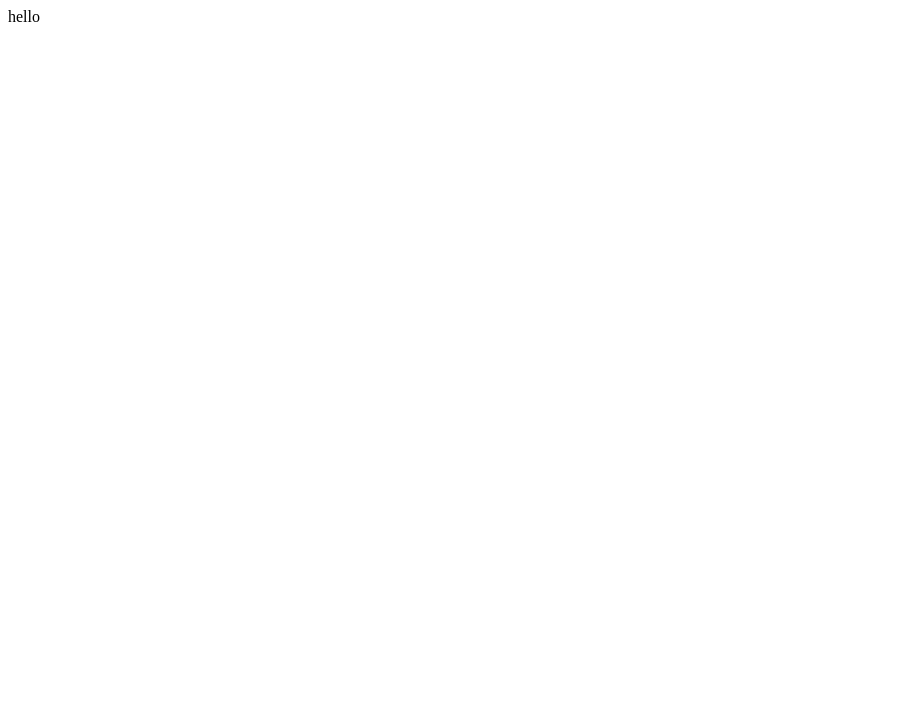
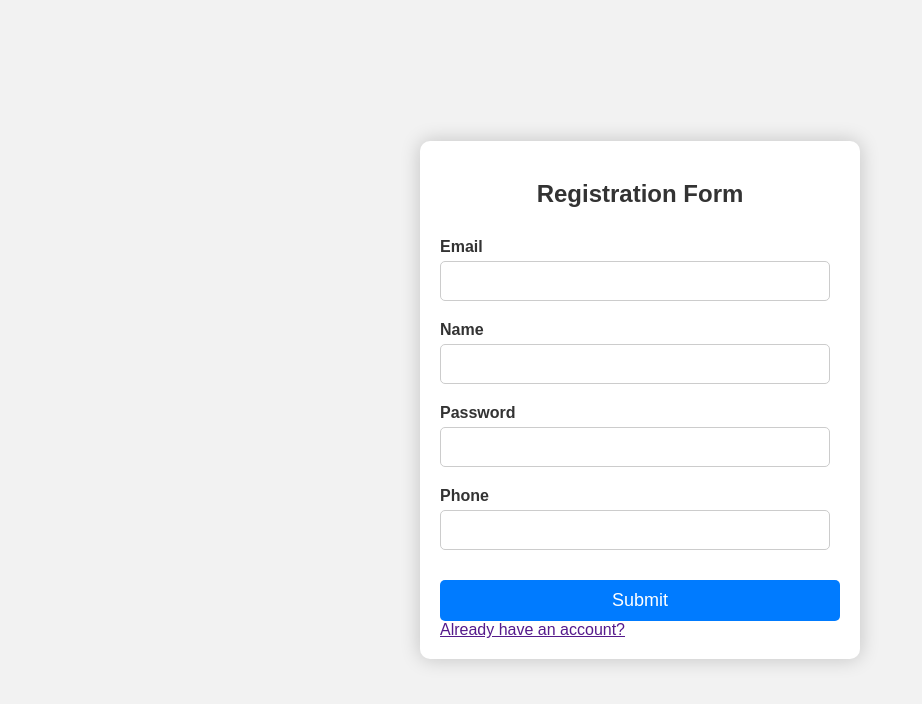
Before and after one commit to pushitchaudhary/foodNp-FrontEnd, a React (Vite) app: page /registration in a window 1280 px wide. Shown: the top 704 px of the page, without its empty margins (0-922 px from the left). Built offline with nearby package versions, Linux system fonts and the light colour scheme.

Commit message:
login front end

```diff
--- a/package.json
+++ b/package.json
@@ -11,7 +11,8 @@
   },
   "dependencies": {
     "react": "^18.2.0",
-    "react-dom": "^18.2.0"
+    "react-dom": "^18.2.0",
+    "react-router-dom": "^6.18.0"
   },
   "devDependencies": {
     "@types/react": "^18.2.15",
--- a/src/App.jsx
+++ b/src/App.jsx
@@ -1,11 +1,18 @@
+import {BrowserRouter, Routes, Route} from 'react-router-dom'
+import './App.css'
+import Login from './login/Login'
+import Registration from './registration/registration'
 
-import './App.css'
 
 function App() {
 
   return (
     <>
-    hello
+    <BrowserRouter>
+      <Routes>
+        <Route path='/registration' element={ <Registration/> } />
+      </Routes>
+    </BrowserRouter>
     </>
   )
 }
--- /dev/null
+++ b/src/login/Login.jsx
@@ -0,0 +1,27 @@
+import React from 'react'
+import './login.css'
+function Login() {
+  return (
+    <>
+        <body>
+            <div className="container">
+                <form>
+                    <h2 className='Registration'>Login Form</h2>
+                    <div className="form-group">
+                        <label htmlFor="userEmail">Email</label>
+                        <input type="email" id="userEmail" name="userEmail"  />
+                    </div>
+                    <div className="form-group">
+                        <label htmlFor="userPassword">Password</label>
+                        <input type="password" id="userPassword" name="userPassword" />
+                    </div>
+                    <button type="submit">Submit</button>
+                </form>
+                <a href="">Already have an account?</a>
+            </div>
+        </body>
+    </>
+  )
+}
+
+export default Login
--- /dev/null
+++ b/src/login/login.css
@@ -0,0 +1,66 @@
+body {
+    font-family: 'Arial', sans-serif;
+    background-color: #f2f2f2;
+    display: flex;
+    justify-content: center;
+    align-items: center;
+    height: 100vh;
+    margin: 0;
+}
+
+.container {
+    width: 400px;
+    background-color: #fff;
+    border-radius: 10px;
+    box-shadow: 0 0 20px rgba(0, 0, 0, 0.2);
+    padding: 20px;
+}
+
+form {
+    display: flex;
+    flex-direction: column;
+}
+
+h2 {
+    margin-bottom: 20px;
+    color: #333;
+}
+
+.form-group {
+    margin: 10px 0;
+}
+
+label {
+    display: block;
+    font-weight: bold;
+    color: #333;
+}
+
+input {
+    width: 92%;
+    padding: 10px;
+    border: 1px solid #ccc;
+    border-radius: 5px;
+    font-size: 16px;
+    margin-top: 5px;
+}
+
+button {
+    background-color: #007BFF;
+    color: #fff;
+    border: none;
+    border-radius: 5px;
+    padding: 10px;
+    font-size: 18px;
+    cursor: pointer;
+    margin-top: 20px;
+}
+
+button:hover {
+    background-color: #0056b3;
+}
+
+
+.Registration{
+    text-align: center;
+}
--- /dev/null
+++ b/src/registration/Registration.jsx
@@ -0,0 +1,35 @@
+import React from 'react'
+import './registration.css'
+function Registration() {
+  return (
+    <>
+        <body>
+            <div className="container">
+                <form>
+                    <h2 className='Registration'>Registration Form</h2>
+                    <div className="form-group">
+                        <label htmlFor="userEmail">Email</label>
+                        <input type="email" id="userEmail" name="userEmail"  />
+                    </div>
+                    <div className="form-group">
+                        <label htmlFor="userName">Name</label>
+                        <input type="text" id="userName" name="userName" />
+                    </div>
+                    <div className="form-group">
+                        <label htmlFor="userPassword">Password</label>
+                        <input type="password" id="userPassword" name="userPassword" />
+                    </div>
+                    <div className="form-group">
+                        <label htmlFor="userPhone">Phone</label>
+                        <input type="tel" id="userPhone" name="userPhone" />
+                    </div>
+                    <button type="submit">Submit</button>
+                </form>
+                <a href="">Already have an account?</a>
+            </div>
+        </body>
+    </>
+  )
+}
+
+export default Registration
--- /dev/null
+++ b/src/registration/registration.css
@@ -0,0 +1,66 @@
+body {
+    font-family: 'Arial', sans-serif;
+    background-color: #f2f2f2;
+    display: flex;
+    justify-content: center;
+    align-items: center;
+    height: 100vh;
+    margin: 0;
+}
+
+.container {
+    width: 400px;
+    background-color: #fff;
+    border-radius: 10px;
+    box-shadow: 0 0 20px rgba(0, 0, 0, 0.2);
+    padding: 20px;
+}
+
+form {
+    display: flex;
+    flex-direction: column;
+}
+
+h2 {
+    margin-bottom: 20px;
+    color: #333;
+}
+
+.form-group {
+    margin: 10px 0;
+}
+
+label {
+    display: block;
+    font-weight: bold;
+    color: #333;
+}
+
+input {
+    width: 92%;
+    padding: 10px;
+    border: 1px solid #ccc;
+    border-radius: 5px;
+    font-size: 16px;
+    margin-top: 5px;
+}
+
+button {
+    background-color: #007BFF;
+    color: #fff;
+    border: none;
+    border-radius: 5px;
+    padding: 10px;
+    font-size: 18px;
+    cursor: pointer;
+    margin-top: 20px;
+}
+
+button:hover {
+    background-color: #0056b3;
+}
+
+
+.Registration{
+    text-align: center;
+}
```
Also changed, not shown: 1 other file (tests, documents, lock files or other folders).
